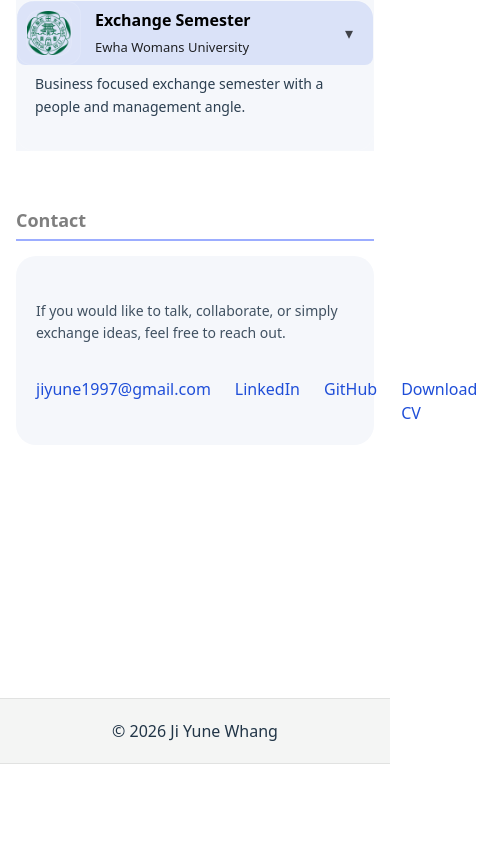
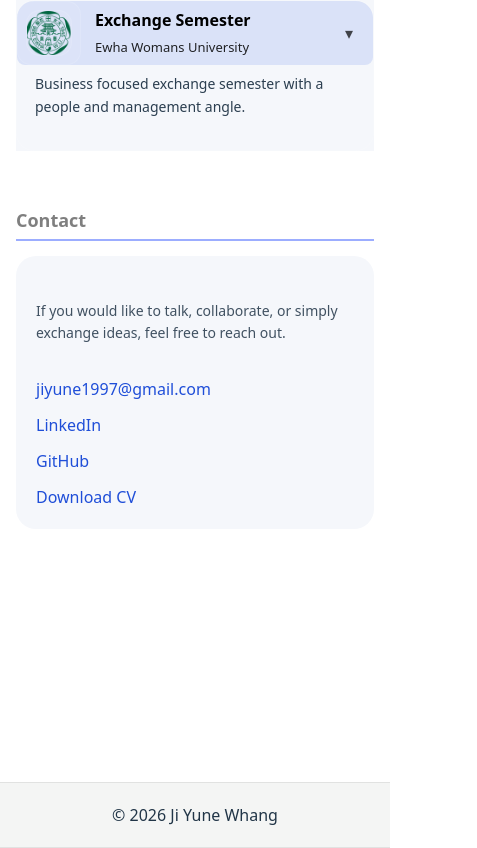
Before and after one commit to yune07/portfolio, a React (Vite) app: page / in a window 390 px wide. Shown: the part 2318-3166 px from the top of the page, 477 px wide, since content can reach past the window. Before the commit the page ends 3082 px from the top, so only its background shows below. Built offline with nearby package versions, Linux system fonts and the light colour scheme.

Commit message:
update contact mobile

```diff
--- a/src/index.css
+++ b/src/index.css
@@ -164,4 +164,8 @@ button:focus-visible {
   .contactIntro {
     max-width: 100%;
   }
+  .contactLinks {
+    flex-direction: column;
+    gap: 12px;
+  }
 }
```
